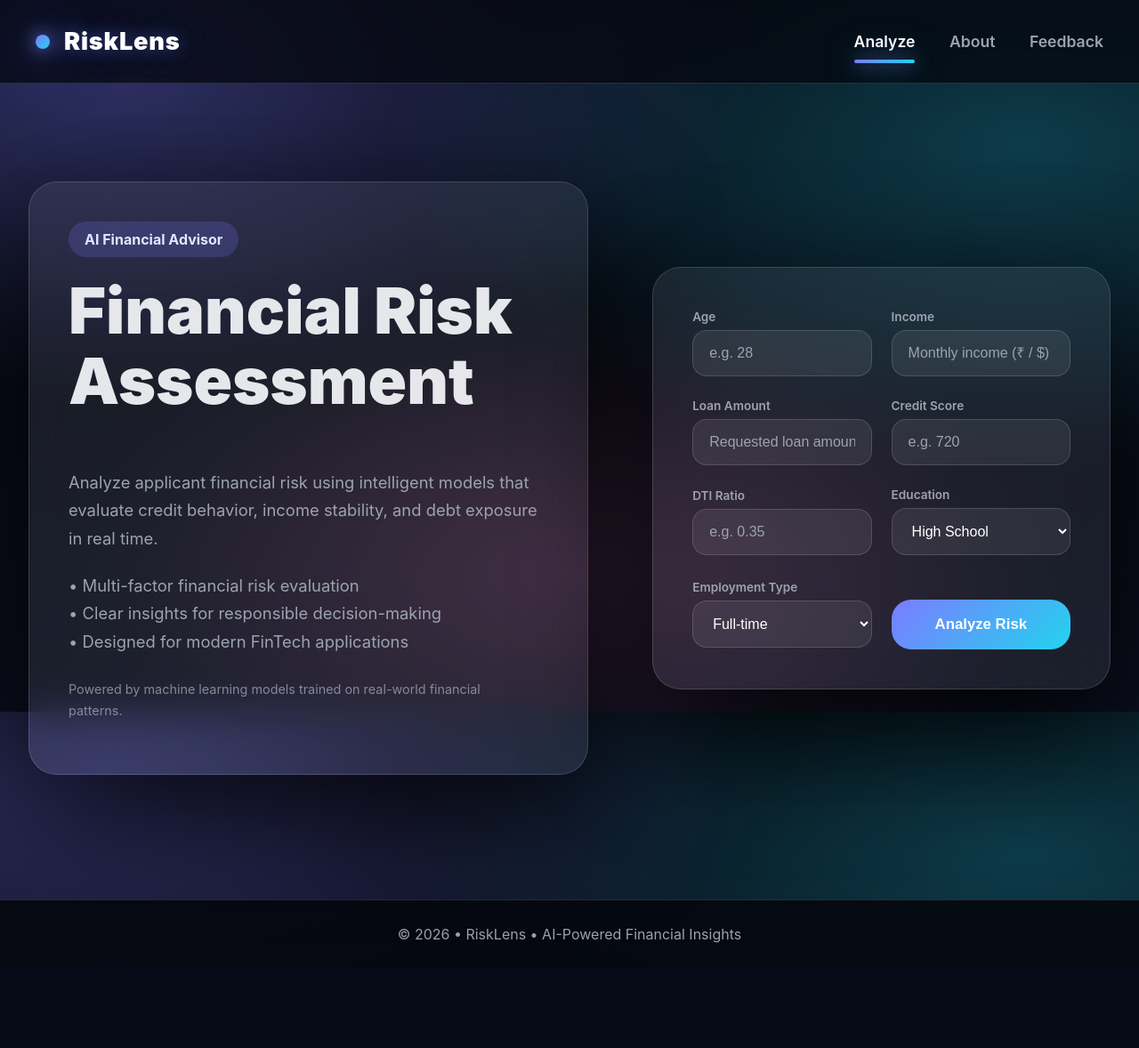
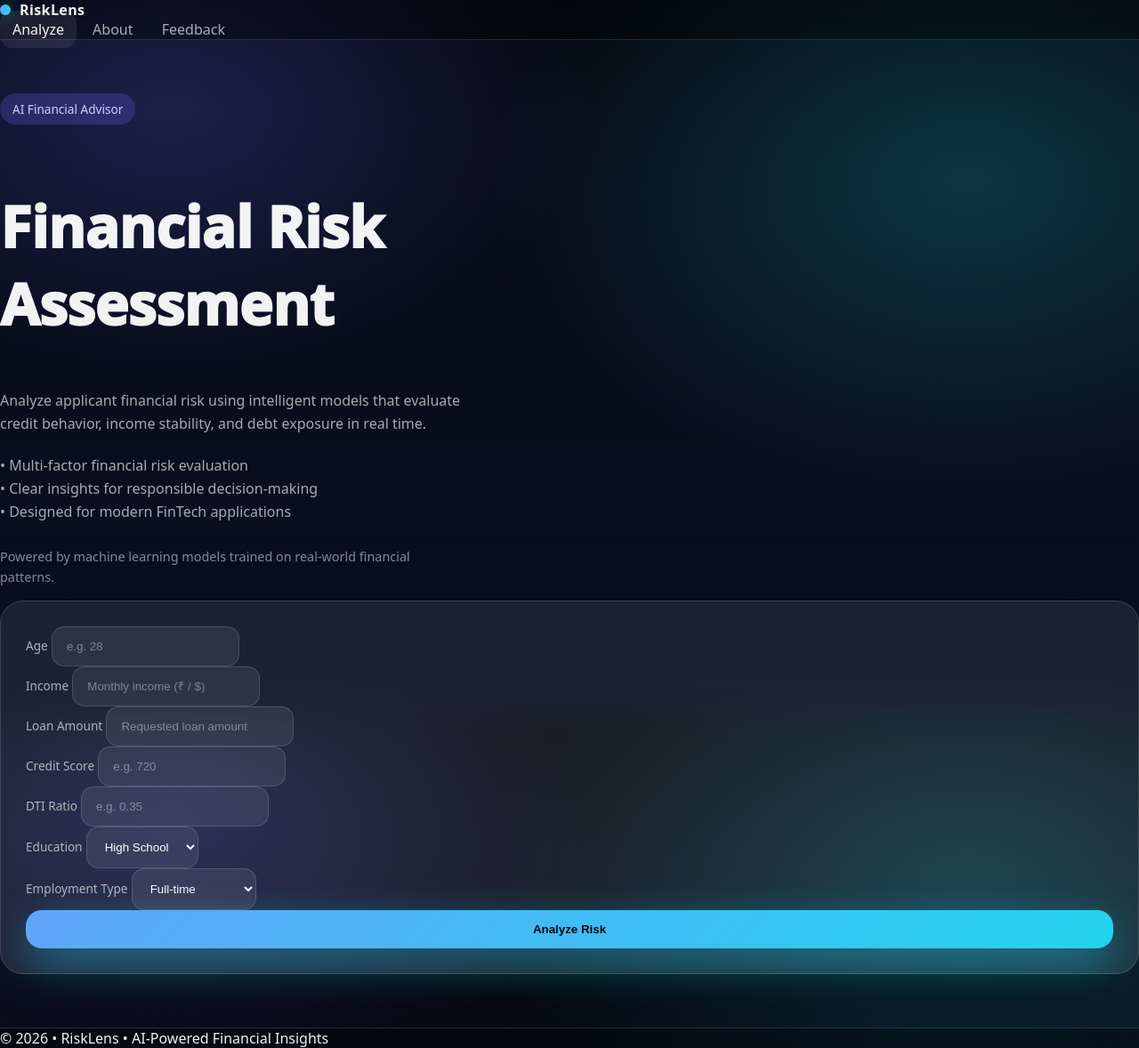
Before and after one commit to Haril2766/Loan-Default-ML, a Flask app: page / in a window 1280 px wide. Shown: the whole page at 89% size. Before the commit the page ends 1060 px from the top, so only its background shows below. Run offline with Flask 3, Linux system fonts and the light colour scheme.

Commit message:
Update style.css

```diff
--- a/static/css/style.css
+++ b/static/css/style.css
@@ -1,347 +1,319 @@
+/* ===============================
+   ROOT THEME VARIABLES
+   =============================== */
 :root{
-  --bg:#05070f;
-  --bg2:#0b0f1e;
-  --card:rgba(255,255,255,.07);
+  --bg0:#05070f;
+  --bg1:#090c1d;
+  --bg2:#0b1024;
 
-  --text:#e5e7eb;
-  --soft:#9ca3af;
+  --card:rgba(255,255,255,.08);
+  --border:rgba(255,255,255,.14);
 
-  --neon1:#7c7cff;
-  --neon2:#22d3ee;
-  --neon3:#f472b6;
+  --text:rgba(255,255,255,.95);
+  --soft:rgba(255,255,255,.65);
 
-  --border:rgba(255,255,255,.14);
-  --shadow:0 50px 140px rgba(0,0,0,.85);
+  --blue:#60a5fa;
+  --cyan:#22d3ee;
+  --green:#4ade80;
+  --red:#fb7185;
 }
 
-/* ================= RESET ================= */
+/* ===============================
+   GLOBAL
+   =============================== */
 *{ box-sizing:border-box; }
-html,body{ height:100%; }
+
+html,body{
+  height:100%;
+}
 
 body{
   margin:0;
-  font-family: Inter, system-ui, -apple-system, Segoe UI, Roboto;
+  font-family: ui-sans-serif, system-ui, -apple-system, Segoe UI, Roboto, Arial;
   color:var(--text);
   background:
-    radial-gradient(1200px 600px at 10% 10%, rgba(124,124,255,.35), transparent 60%),
-    radial-gradient(1200px 600px at 90% 20%, rgba(34,211,238,.25), transparent 60%),
-    radial-gradient(900px 500px at 50% 80%, rgba(244,114,182,.18), transparent 60%),
-    linear-gradient(180deg, var(--bg), var(--bg2));
+    radial-gradient(800px 500px at 15% 15%, rgba(99,102,241,.25), transparent 60%),
+    radial-gradient(900px 600px at 85% 25%, rgba(34,211,238,.22), transparent 60%),
+    linear-gradient(180deg,var(--bg0),var(--bg2));
+  overflow-x:hidden;
 }
 
-/* ================= HEADER ================= */
+a{ color:inherit; text-decoration:none; }
+
+.text-soft{ color:var(--soft); }
+
+/* ===============================
+   TOP NAVBAR
+   =============================== */
 .topbar{
   position:sticky;
   top:0;
   z-index:50;
-  backdrop-filter: blur(22px);
-  background:rgba(5,7,15,.75);
+  background:rgba(0,0,0,.35);
+  backdrop-filter:blur(14px);
   border-bottom:1px solid var(--border);
-}
-
-.navWrap{
-  max-width:1400px;
-  margin:auto;
-  padding:30px 40px;
-  display:flex;
-  align-items:center;
-  justify-content:space-between;
 }
 
 .brand{
   display:flex;
   align-items:center;
-  gap:16px;
-  font-weight:1000;
-  font-size:1.7rem;
-  letter-spacing:.8px;
-  color:#fff;
-  text-decoration:none;
-  text-shadow:
-    0 0 20px rgba(124,124,255,.45),
-    0 0 40px rgba(34,211,238,.25);
+  gap:10px;
+  font-weight:900;
+  letter-spacing:.4px;
 }
 
 .brandDot{
-  width:16px;
-  height:16px;
-  border-radius:50%;
-  background:linear-gradient(135deg,var(--neon1),var(--neon2));
-  box-shadow:
-    0 0 20px var(--neon1),
-    0 0 50px rgba(124,124,255,.8),
-    0 0 90px rgba(34,211,238,.6);
+  width:12px;
+  height:12px;
+  border-radius:999px;
+  background:linear-gradient(135deg,var(--blue),var(--cyan));
+  box-shadow:0 0 20px rgba(34,211,238,.6);
 }
 
 .navlinks a{
-  margin-left:34px;
-  text-decoration:none;
+  padding:10px 14px;
+  border-radius:14px;
   color:var(--soft);
-  font-size:1.1rem;
-  font-weight:600;
-  position:relative;
 }
 
-.navlinks a:hover,
-.navlinks a.active{
-  color:#fff;
+.navlinks a.active,
+.navlinks a:hover{
+  color:var(--text);
+  background:rgba(255,255,255,.08);
 }
 
-.navlinks a.active::after{
-  content:"";
-  position:absolute;
-  left:0;
-  right:0;
-  bottom:-14px;
-  height:4px;
-  border-radius:6px;
-  background:linear-gradient(90deg,var(--neon1),var(--neon2));
-  box-shadow:
-    0 0 20px rgba(124,124,255,.8),
-    0 0 40px rgba(34,211,238,.6);
-}
-
-/* ================= LAYOUT ================= */
+/* ===============================
+   PAGE LAYOUT
+   =============================== */
 .page{
-  min-height:calc(100vh - 160px);
+  min-height:calc(100vh - 140px);
 }
 
 .heroWrap{
-  padding:110px 0 140px;
+  padding:60px 0;
 }
 
-.container{
-  max-width:1400px;
-  margin:auto;
-  padding:0 32px;
+/* ===============================
+   GLASS CARD
+   =============================== */
+.glassCard{
+  padding:28px;
+  border-radius:26px;
+  background:var(--card);
+  border:1px solid var(--border);
+  backdrop-filter:blur(18px);
+  box-shadow:0 40px 100px rgba(0,0,0,.55);
 }
 
-.row{
-  display:grid;
-  grid-template-columns:1.1fr .9fr;
-  gap:72px;
-  align-items:center;
+/* ===============================
+   HERO LEFT CARD
+   =============================== */
+.heroCard{
+  height:100%;
 }
 
-/* ================= CARDS ================= */
-.heroCard,
-.glassCard{
-  background:var(--card);
-  border-radius:32px;
-  padding:44px;
-  border:1px solid var(--border);
-  backdrop-filter: blur(22px);
-  box-shadow:var(--shadow);
-}
-
-/* ================= TEXT ================= */
 .pill{
   display:inline-block;
-  padding:10px 18px;
+  padding:8px 14px;
   border-radius:999px;
-  background:rgba(124,124,255,.2);
-  color:#dbeafe;
-  font-weight:700;
+  font-size:.85rem;
+  background:rgba(99,102,241,.25);
+  color:#c7d2fe;
+  margin-bottom:18px;
 }
 
 .heroTitle{
-  margin-top:20px;
-  font-size:clamp(42px,6vw,72px);
+  font-size:clamp(40px,5vw,64px);
   font-weight:1000;
-  line-height:1.1;
+  letter-spacing:-.5px;
 }
 
 .heroText{
-  margin-top:18px;
-  font-size:1.15rem;
+  margin-top:14px;
   color:var(--soft);
-  max-width:52ch;
-  line-height:1.7;
+  line-height:1.6;
+  max-width:60ch;
 }
 
-/* ================= FORM ================= */
+/* ===============================
+   FORMS
+   =============================== */
 .form-label{
+  color:var(--soft);
   font-size:.85rem;
-  color:var(--soft);
-  font-weight:600;
+  margin-bottom:6px;
 }
 
-/* BASE INPUT STYLE */
 .form-control,
 .form-select{
-  width:100%;
-  margin-top:6px;
-  padding:16px 18px;
-  border-radius:16px;
-  background:rgba(255,255,255,.08);
-  border:1px solid var(--border);
-  color:#ffffff;
-  font-size:1rem;
-  transition:all .2s ease;
+  background:rgba(255,255,255,.08)!important;
+  border:1px solid var(--border)!important;
+  color:#fff!important;
+  border-radius:14px;
+  padding:14px 16px;
 }
 
-/* PLACEHOLDER */
 .form-control::placeholder{
-  color:#9ca3af;
+  color:rgba(255,255,255,.4);
 }
 
-/* FOCUS */
 .form-control:focus,
 .form-select:focus{
   outline:none;
-  background:rgba(255,255,255,.10);
-  border-color:var(--neon2);
-  box-shadow:0 0 0 2px rgba(34,211,238,.35);
-  color:#ffffff;
+  background:rgba(255,255,255,.10)!important;
+  box-shadow:0 0 0 2px rgba(96,165,250,.35);
 }
 
-/* WHEN VALUE ENTERED (prevents white bg) */
-.form-control:not(:placeholder-shown){
-  background:rgba(255,255,255,.10);
-  color:#ffffff;
+/* Autofill FIX */
+input:-webkit-autofill,
+input:-webkit-autofill:focus{
+  -webkit-text-fill-color:#fff!important;
+  -webkit-box-shadow:0 0 0px 1000px rgba(15,18,35,1) inset!important;
 }
 
-/* CHROME AUTOFILL FIX */
-input:-webkit-autofill,
-input:-webkit-autofill:hover,
-input:-webkit-autofill:focus,
-select:-webkit-autofill{
-  -webkit-text-fill-color:#ffffff !important;
-  -webkit-box-shadow:
-    0 0 0px 1000px rgba(20,20,30,1) inset !important;
-  transition: background-color 5000s ease-in-out 0s;
-}
-
-/* ================= BUTTON ================= */
+/* ===============================
+   BUTTONS
+   =============================== */
 .btnGlow{
-  margin-top:28px;
-  padding:18px;
-  border:none;
-  border-radius:22px;
-  background:linear-gradient(135deg,var(--neon1),var(--neon2));
-  color:#fff;
+  border:0;
+  padding:14px 22px;
+  border-radius:18px;
   font-weight:900;
-  font-size:1.05rem;
-  cursor:pointer;
-  transition:.3s ease;
+  background:linear-gradient(135deg,var(--blue),var(--cyan));
+  color:#020617;
+  box-shadow:0 18px 50px rgba(34,211,238,.45);
 }
 
 .btnGlow:hover{
-  transform:translateY(-3px) scale(1.04);
-  box-shadow:
-    0 0 40px rgba(124,124,255,.6),
-    0 30px 90px rgba(34,211,238,.45);
+  transform:translateY(-1px);
+  filter:brightness(1.1);
 }
 
-/* ================= FOOTER ================= */
-.footer{
-  text-align:center;
-  padding:28px;
-  color:var(--soft);
-  border-top:1px solid var(--border);
-  background:rgba(5,7,15,.9);
+/* ===============================
+   DIVIDER
+   =============================== */
+.divider{
+  height:1px;
+  background:var(--border);
+  margin:26px 0;
 }
 
-/* ================= RESPONSIVE ================= */
-@media(max-width:1000px){
-  .row{
-    grid-template-columns:1fr;
-    gap:48px;
-  }
-
-  .heroWrap{
-    padding:70px 0 90px;
-  }
-
-  .navlinks{
-    display:none;
-  }
+/* ===============================
+   RESULT PAGE
+   =============================== */
+.resultHero{
+  text-align:center;
+  padding:40px;
 }
 
-/* ================= RESULT PAGE ================= */
-
-.resultCard{
-  max-width:900px;
-  margin:auto;
-}
-
-.resultHeader{
-  text-align:left;
-}
-
-.resultTitle{
+.resultStatus{
   margin-top:18px;
-  font-size:clamp(42px,5vw,64px);
+  font-size:clamp(48px,6vw,72px);
   font-weight:1000;
 }
 
-.resultTitle.approved{
-  color:#4ade80;
-  text-shadow:0 0 30px rgba(74,222,128,.6);
+.resultStatus.approved{
+  color:var(--green);
+  text-shadow:0 0 40px rgba(74,222,128,.6);
 }
 
-.resultTitle.rejected{
-  color:#fb7185;
-  text-shadow:0 0 30px rgba(251,113,133,.6);
+.resultStatus.rejected{
+  color:var(--red);
+  text-shadow:0 0 40px rgba(251,113,133,.6);
 }
 
-.confidence{
+.resultSub{
   margin-top:10px;
-  color:var(--soft);
-  font-size:1.05rem;
-}
-
-.resultGrid{
-  display:grid;
-  grid-template-columns:repeat(2,1fr);
-  gap:18px;
-  margin-top:28px;
-}
-
-.kv{
-  padding:16px 18px;
-  border-radius:16px;
-  background:rgba(255,255,255,.06);
-  border:1px solid var(--border);
-}
-
-.kv span{
-  display:block;
-  font-size:.8rem;
   color:var(--soft);
 }
 
-.kv b{
-  font-size:1.1rem;
+.confidenceBar{
+  margin:30px auto 10px;
+  width:70%;
+  height:10px;
+  border-radius:999px;
+  background:rgba(255,255,255,.15);
+  overflow:hidden;
 }
 
-.kv.wide{
-  grid-column:1/-1;
+.confidenceFill{
+  height:100%;
+  background:linear-gradient(90deg,var(--blue),var(--cyan));
 }
 
-.riskBox{
-  margin-top:34px;
-  padding:22px;
-  border-radius:22px;
-  border:1px solid rgba(251,113,133,.35);
-  background:rgba(251,113,133,.12);
+.confidenceText{
+  font-size:.9rem;
+  color:var(--soft);
 }
 
-.riskBox h3{
-  margin:0 0 12px;
+/* METRICS */
+.resultMetrics{
+  margin-top:44px;
+  display:grid;
+  grid-template-columns:repeat(auto-fit,minmax(160px,1fr));
+  gap:18px;
+}
+
+.metric{
+  padding:18px;
+  border-radius:18px;
+  background:rgba(255,255,255,.06);
+  border:1px solid var(--border);
+  text-align:center;
+}
+
+.metric span{
+  font-size:.75rem;
+  color:var(--soft);
+}
+
+.metric b{
+  display:block;
+  margin-top:6px;
+  font-size:1.2rem;
   font-weight:900;
 }
 
-.riskBox ul{
+/* INSIGHTS */
+.insightCard{
+  margin-top:40px;
+}
+
+.insightCard h3{
+  font-weight:900;
+  margin-bottom:12px;
+}
+
+.insightCard ul{
   margin:0;
   padding-left:18px;
 }
 
-.riskBox li{
+.insightCard li{
   margin-bottom:6px;
 }
 
-.resultActions{
-  margin-top:36px;
+/* CTA */
+.resultCTA{
+  margin-top:46px;
   text-align:center;
 }
+
+/* ===============================
+   FOOTER
+   =============================== */
+.footer{
+  border-top:1px solid var(--border);
+  background:rgba(0,0,0,.3);
+  backdrop-filter:blur(14px);
+}
+
+.footSub{ color:var(--soft); }
+
+/* ===============================
+   RESPONSIVE
+   =============================== */
+@media(max-width:992px){
+  .heroWrap{ padding:40px 0; }
+  .heroTitle{ font-size:36px; }
+}
```
